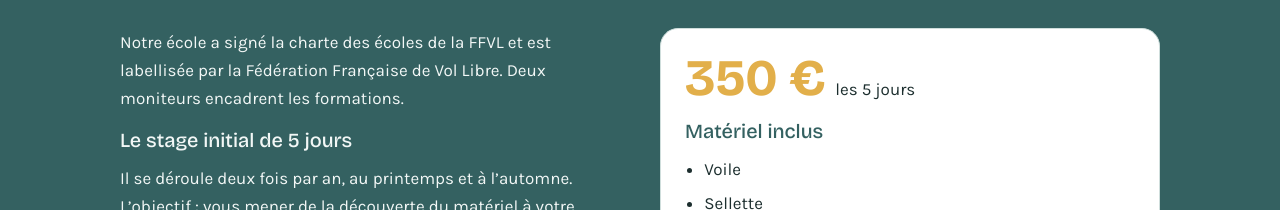
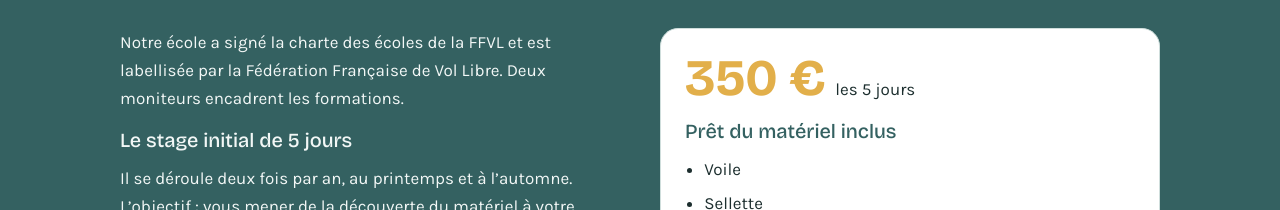
Before and after one commit to OVoL81/Club-OVoL, a plain HTML site: page index.html in a window 1280 px wide. Shown: the part 1880-2090 px from the top of the page. Drawn offline with nearby package versions, Linux system fonts and the light colour scheme.

Commit message:
Update heading for equipment inclusion

```diff
--- a/index.html
+++ b/index.html
@@ -325,7 +325,7 @@ footer{border-top:1px solid var(--line);padding:2rem 0;color:var(--muted);font-s
 </div>
 <div class="card">
 <div class="price"><b>350 €</b><span>les 5 jours</span></div>
-<h3>Matériel inclus</h3>
+<h3>Prêt du matériel inclus</h3>
 <ul class="ul"><li>Voile</li><li>Sellette</li><li>Casque</li><li>Radio</li></ul>
 <h3>À prévoir en plus</h3>
 <p>La licence fédérale avec assurance, d’environ 70 € selon les options choisies.</p>
```
